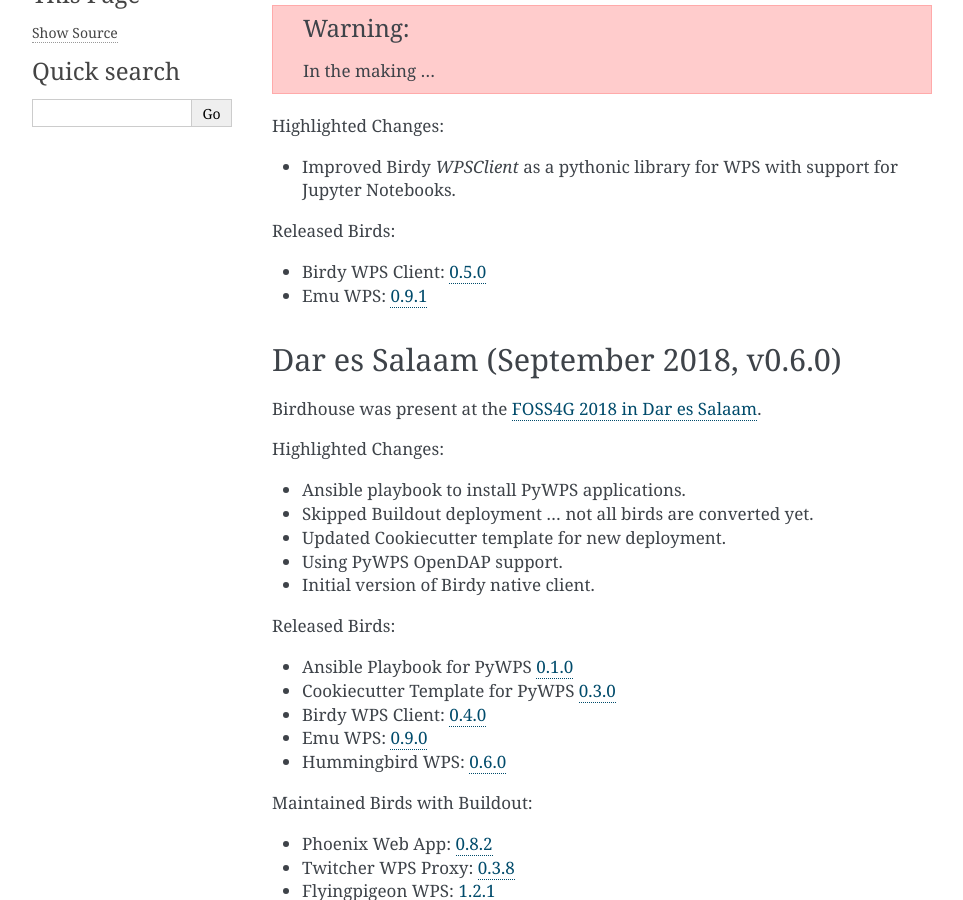
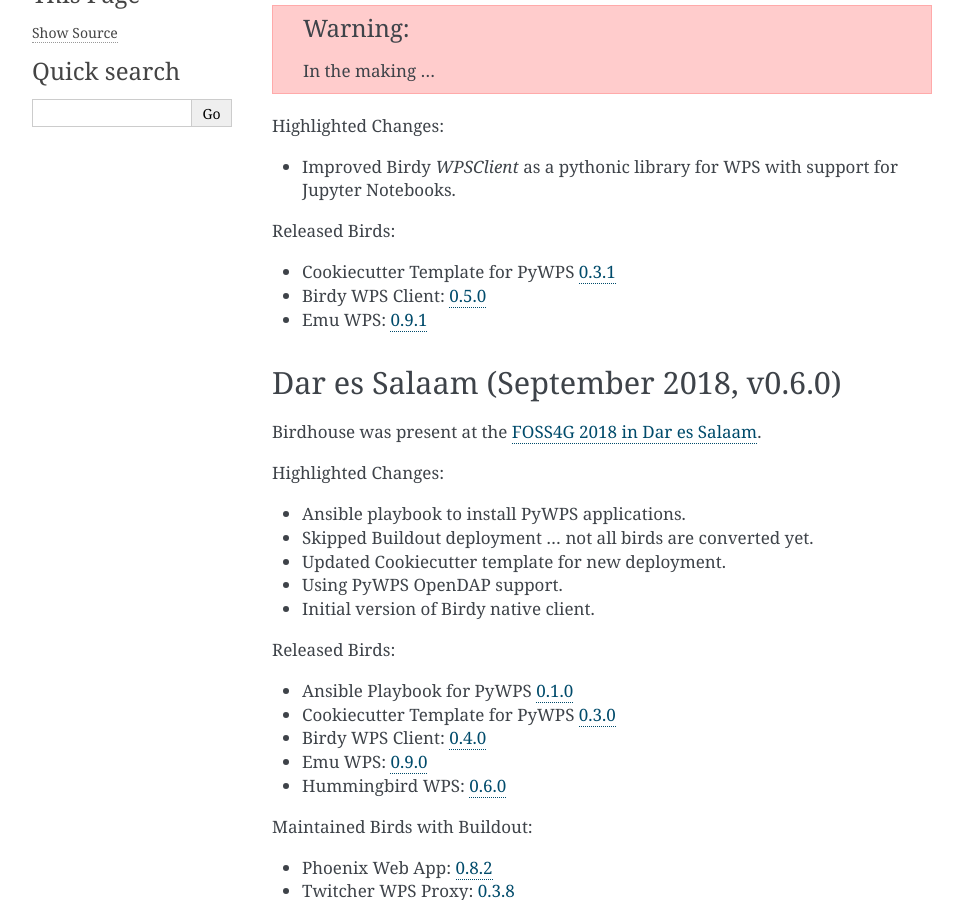
Before and after one commit to bird-house/birdhouse-docs, a Sphinx documentation site: the page built from docs/source/release_notes.rst, in a window 1280 px wide and 900 px high, scrolled down 464 px. Shown: the whole window, without its empty margins (148-1111 px from the left). Built offline with Sphinx 7.4.7, drawn with Linux system fonts in a browser that asks for light colours.

Commit message:
added cookiecutter to release

```diff
--- a/docs/source/release_notes.rst
+++ b/docs/source/release_notes.rst
@@ -22,6 +22,7 @@
 
 Released Birds:
 
+* Cookiecutter Template for PyWPS `0.3.1 <https://github.com/bird-house/cookiecutter-birdhouse/releases/tag/v0.3.1>`_
 * Birdy WPS Client: `0.5.0 <https://github.com/bird-house/birdy/releases/tag/v0.5.0>`_
 * Emu WPS: `0.9.1 <https://github.com/bird-house/emu/releases/tag/v0.9.1>`_
 
```
